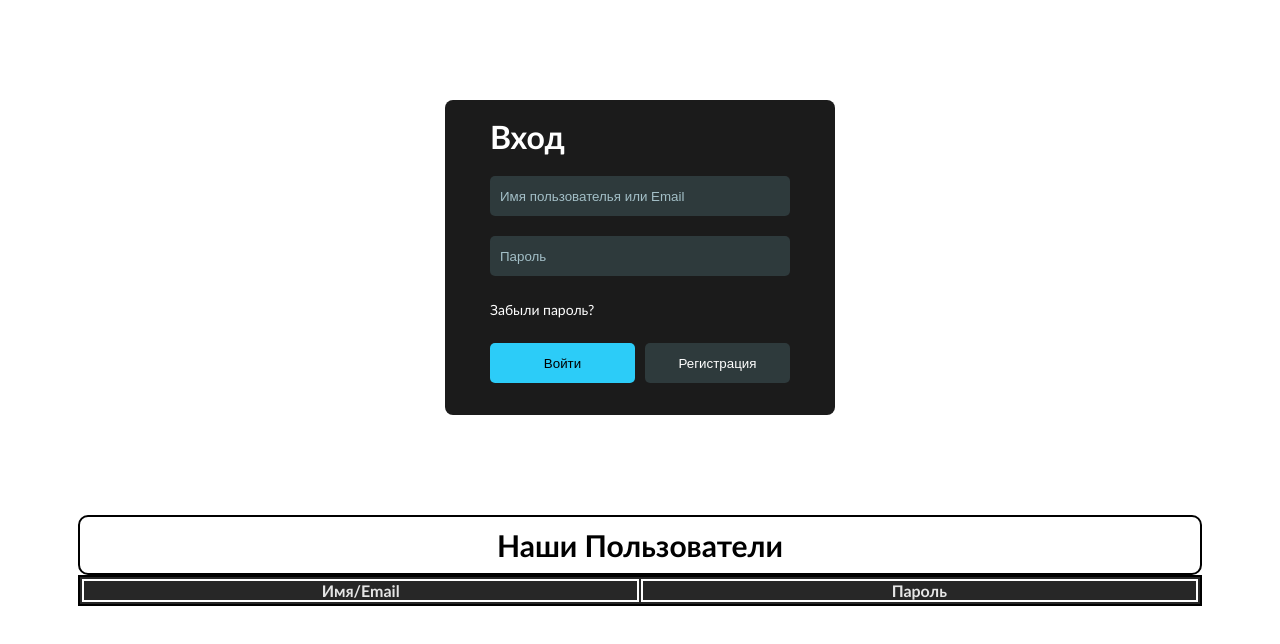
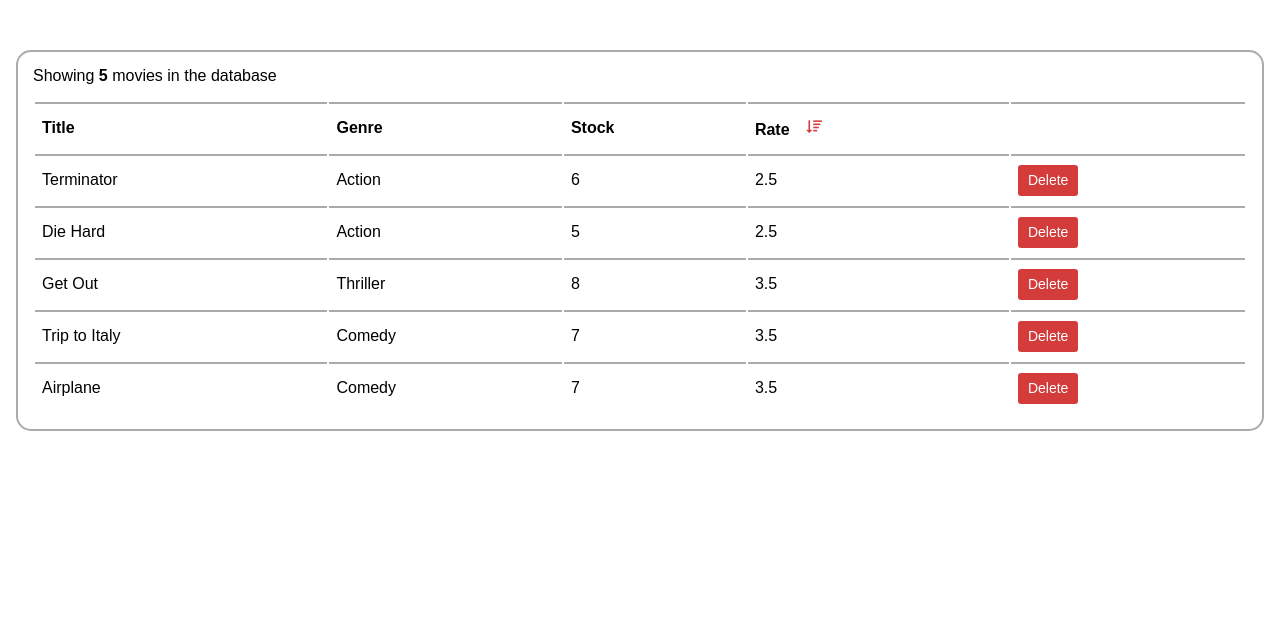
Before and after one commit to BrownEdgar/react_armenia, a React (Vite) app: page / in a window 1280 px wide. Shown: the top 644 px of the page. Built offline with nearby package versions, Linux system fonts and the light colour scheme.

Commit message:
ClassName

```diff
--- a/index.html
+++ b/index.html
@@ -8,8 +8,9 @@
   <meta name="viewport" content="width=device-width, initial-scale=1.0" />
   <link rel="stylesheet" href="https://cdn.jsdelivr.net/npm/bootstrap-icons@1.11.3/font/bootstrap-icons.min.css">
   <link rel="preconnect" href="https://fonts.googleapis.com">
-<link rel="preconnect" href="https://fonts.gstatic.com" crossorigin>
-<link href="https://fonts.googleapis.com/css2?family=Dancing+Script:wght@400..700&display=swap" rel="stylesheet">
+  <link rel="preconnect" href="https://fonts.gstatic.com" crossorigin>
+  <link href="https://fonts.googleapis.com/css2?family=Dancing+Script:wght@400..700&display=swap" rel="stylesheet">
+  <link href='https://unpkg.com/boxicons@2.1.4/css/boxicons.min.css' rel='stylesheet'>
   <title>Vite + React</title>
 </head>
 
--- a/package.json
+++ b/package.json
@@ -12,7 +12,10 @@
   "dependencies": {
     "axios": "^1.6.7",
     "bootstrap-icons": "^1.11.3",
+    "boxicons": "^2.1.4",
+    "classnames": "^2.5.1",
     "formik": "^2.4.5",
+    "moment": "^2.30.1",
     "nanoid": "^5.0.6",
     "react": "^18.2.0",
     "react-dom": "^18.2.0",
--- /dev/null
+++ b/src/ClassName/App.jsx
@@ -0,0 +1,87 @@
+import React, { useState } from 'react'
+import classNames from 'classnames'
+import './App.scss'
+
+export default function App() {
+  const [data, setData] = useState(
+    [
+      {
+        id: 1,
+        title: "Terminator",
+        genre: "Action",
+        stock: 6,
+        rate: 2.5,
+      },
+      {
+        id: 2,
+        title: "Die Hard",
+        genre: "Action",
+        stock: 5,
+        rate: 2.5,
+      },
+      {
+        id: 3,
+        title: "Get Out",
+        genre: "Thriller",
+        stock: 8,
+        rate: 3.5,
+      },
+      {
+        id: 4,
+        title: "Trip to Italy",
+        genre: "Comedy",
+        stock: 7,
+        rate: 3.5,
+      },
+      {
+        id: 5,
+        title: "Airplane",
+        genre: "Comedy",
+        stock: 7,
+        rate: 3.5,
+      },
+    ]
+  );
+  const handleDelete = (id) => {
+    setData(data.filter(elm => elm.id !== id))
+  }
+  const handleSort = () => {
+    setData(data.toSorted((a, b) => a.rate > b.rate ? -1 : 1))
+  }
+  return (
+    <div className='App'>
+      <p>Showing <b>{data.length}</b> movies in the database</p>
+      <table>
+        <thead>
+          <tr>
+            <th>title</th>
+            <th>genre</th>
+            <th>stock</th>
+            <th>
+              <span>rate</span>
+              <span className='icon'>
+                <i onClick={handleSort} className={classNames('bx bx-sort-down')}></i>
+              </span>
+            </th>
+            <th></th>
+          </tr>
+        </thead>
+        <tbody>
+          {
+            data.map(elm => {
+              return (
+                <tr key={elm.id}>
+                  <td>{elm.title}</td>
+                  <td>{elm.genre}</td>
+                  <td>{elm.stock}</td>
+                  <td>{elm.rate}</td>
+                  <td><button onClick={() => handleDelete(elm.id)} className={classNames('App__delete-button')}>Delete</button></td>
+                </tr>
+              )
+            })
+          }
+        </tbody>
+      </table>
+    </div>
+  )
+}
--- /dev/null
+++ b/src/ClassName/App.scss
@@ -0,0 +1,60 @@
+@import './sass/colors';
+.App {
+  margin: 50px auto;
+  border: 2px solid $brdr;
+  border-radius: 15px;
+  padding: 15px;
+  user-select: none;
+
+  &__delete-button {
+    background-color: $button-color;
+    font-size: 14px;
+    color: #fff;
+    height: 31px;
+    width: 60px;
+    border: none;
+    border-radius: 3px;
+    cursor: pointer;
+    &:hover{
+      background-color: transparent;
+      border: 1px solid $button-color;
+      color: $button-color;
+    }
+    &:active {
+      scale: 1.05;
+    }
+  }
+
+  table {
+    margin-top: 15px;
+    text-align: left;
+    width: 100%;
+
+    td,
+    th {
+      border-top: 2px solid $brdr;
+      padding: 7px;
+      height: 50px;
+    }
+  }
+
+  th {
+    text-transform: capitalize;
+    .icon{
+      margin-left: 15px;
+      i{
+        border-radius: 5px;
+        cursor: pointer;
+        color: $button-color;
+        font-size: 19px;
+        &:hover{
+          background-color: $button-color;
+          color: #fff;
+        }
+        &:active{
+          scale: 1.2;
+        }
+      }
+    }
+  }
+}
--- /dev/null
+++ b/src/ClassName/sass/_colors.scss
@@ -0,0 +1,2 @@
+$brdr: rgb(171, 171, 171);
+$button-color: rgb(212, 60, 60)
--- a/src/FormikHomework/App.jsx
+++ /dev/null
@@ -1,77 +0,0 @@
-import React, { useState } from 'react'
-import './App.scss'
-import { Formik, Form, Field, ErrorMessage } from 'formik'
-import { object, string } from 'yup'
-import { nanoid } from 'nanoid'
-
-const initialValues = {
-	email: '',
-	password: '',
-	submit: 'Войти',
-	regist: 'Регистрация'
-}
-
-const validationSchema = object({
-	email: string().required(),
-	password: string().matches(".*\\d+.*", 'password must include a number').required()
-})
-
-export default function App() {
-	const [users, setUsers] = useState([]);
-	const handleSubmit = (values, { resetForm }) => {
-		const user = {
-			...values,
-			id: nanoid(5)
-		}
-		setUsers([...users, user])
-		resetForm()
-	}
-
-	return (
-		<div className='App'>
-		<div className='formik'>
-			<h1>Вход</h1>
-			<Formik
-				onSubmit={handleSubmit}
-				initialValues={initialValues}
-				validationSchema={validationSchema}
-				validateOnBlur={true}
-				validateOnChange={false}
-			>
-				<Form>
-					<Field type='text' name='email' placeholder='Имя пользователья или Email' />
-					<ErrorMessage name='email' component='span' className='error' />
-					<Field type='password' name='password' placeholder='Пароль' />
-					<ErrorMessage name='password' component='span' className='error' />
-					<p>Забыли пароль?</p>
-					<div className="enter">
-						<Field type='submit' name='submit' />
-						<Field type='reset' name='regist' />
-					</div>
-				</Form>
-			</Formik>
-					</div>
-			<table>
-				<caption>Наши пользователи</caption>
-				<thead>
-					<tr>
-						<th>Имя/email</th>
-						<th>Пароль</th>
-					</tr>
-				</thead>
-				<tbody>
-					{
-						users.map((elm)=>{
-							return (
-							<tr key={elm.id}>
-								<td>{elm.email}</td>
-								<td>{elm.password}</td>
-							</tr>
-							)
-						})
-					}
-				</tbody>
-			</table>
-		</div>
-	)
-}
--- a/src/FormikHomework/App.scss
+++ /dev/null
@@ -1,97 +0,0 @@
-.App{
-	font-family: 'Trebuchet MS', 'Lucida Sans Unicode', 'Lucida Grande', 'Lucida Sans', Arial, sans-serif;
-	user-select: none;
-}
-
-.formik {
-	background-color: #1b1b1b;
-	margin: 100px auto;
-	padding: 17px 45px;
-	width: 390px;
-	border-radius: 8px;
-
-	h1,
-	p {
-		color: #fff;
-	}
-
-	p {
-		font-size: 14px;
-		margin-block: 25px;
-	}
-
-	[type='text'],
-	[type='password'],
-	[name='regist'] {
-		background-color: rgb(46, 58, 60);
-	}
-
-	[type='text'],
-	[type='password'] {
-		width: 100%;
-		margin-top: 20px;
-		color: #fff;
-
-		&::placeholder {
-			color: rgb(163, 191, 199);
-		}
-	}
-
-	[name='submit'] {
-		background-color: rgb(44, 204, 248);
-	}
-
-	.enter {
-		display: flex;
-		justify-content: center;
-		gap: 10px;
-		margin-block: 15px;
-
-		[name='submit'],
-		[name='regist'] {
-			width: 50%;
-			cursor: pointer;
-		}
-
-		[name='regist'] {
-			color: #fff;
-		}
-	}
-
-	input {
-		height: 40px;
-		padding: 10px;
-		border-radius: 5px;
-		border: none;
-	}
-	.error{
-		color: #ff0404;
-		font-size: 10px;
-	}
-}
-
-table{
-	margin: 0 auto;
-	width: 90%;
-	background-color: #272727;
-	text-transform: capitalize;
-	&, caption{
-		border: 2px solid black;
-
-	}
-
-	caption{
-		font-weight: 700;
-		font-size: 30px;
-		padding: 10px;
-		border-radius: 10px;
-	}
-
-	td, th{
-		color: #e5e5e5;
-		width: 30%;
-		padding-inline: 10px;
-		text-align: center;
-		border: 2px solid #fff;
-	}
-}
--- a/src/index.css
+++ b/src/index.css
@@ -1,5 +1,3 @@
-@import url('https://fonts.googleapis.com/css2?family=Outfit:wght@100;200;300;400;500;600;700;800;900&display=swap');
-
 * {
   margin: 0;
   padding: 0;
--- a/src/main.jsx
+++ b/src/main.jsx
@@ -1,6 +1,6 @@
 import React from 'react'
 import ReactDOM from 'react-dom/client'
-import App from './FormikHomework/App'
+import App from './ClassName/App'
 
 import './index.css'
 
```
Also changed, not shown: src/App.jsx (+5 -5 lines), 2 other files (tests, documents, lock files or other folders).
